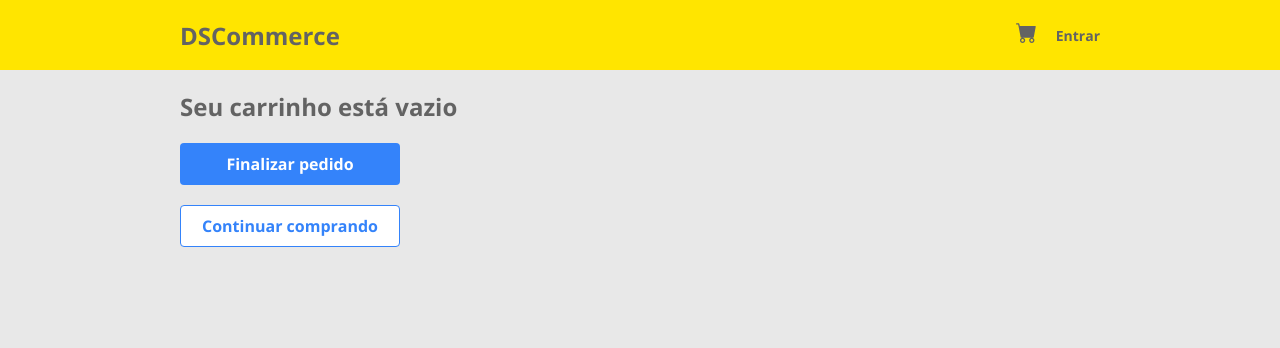
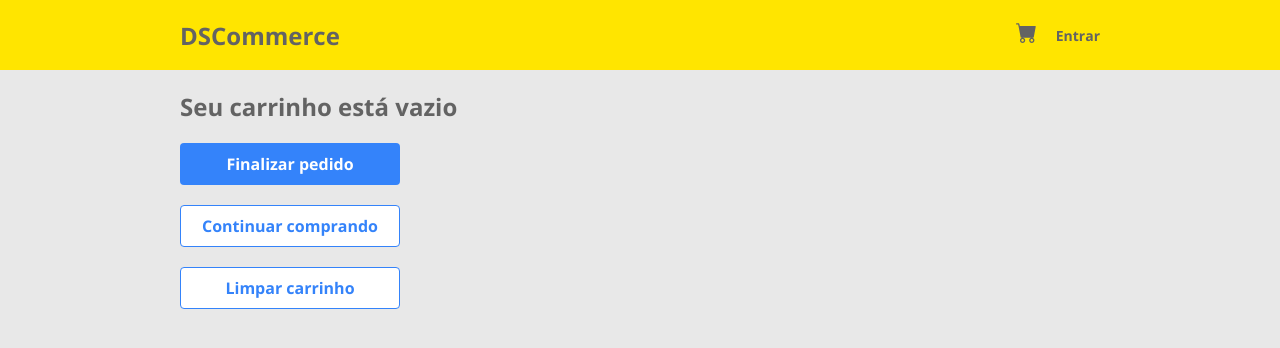
Before and after one commit to TitoL0ficial/dscommerce-frontend, a React (Vite) app: page /cart in a window 1280 px wide. Shown: the top 348 px of the page. Built offline with nearby package versions, Linux system fonts and the light colour scheme.

Commit message:
Cart clear

```diff
--- a/src/localStorage/cart-repository.ts
+++ b/src/localStorage/cart-repository.ts
@@ -17,3 +17,7 @@
 
     return cart;
 }
+
+export function clear() {
+    localStorage.setItem(CART_KEY, '{"items":[]}');
+}
--- a/src/routes/ClientHome/Cart/index.tsx
+++ b/src/routes/ClientHome/Cart/index.tsx
@@ -6,6 +6,11 @@
 
 export default function Cart() {
     const [cart, setCart] = useState<OrderDTO>(cartService.getCart);
+
+    function handleClearClick() {
+        cartService.clearCart();
+        setCart(cartService.getCart());
+    }
 
     return (
         <main>
@@ -54,6 +59,9 @@
                         Continuar comprando
                     </div>
                 </Link>
+                <div onClick={handleClearClick} className="dsc-btn dsc-btn-white">
+                    Limpar carrinho
+                </div>
             </div>
             </section>
         </main>
--- a/src/services/cart-service.ts
+++ b/src/services/cart-service.ts
@@ -19,3 +19,7 @@
         cartRepository.save(cart);
     }
 }
+
+export function clearCart() {
+    cartRepository.clear();
+}
```
Lines whose indentation alone changed are shown as unchanged.
